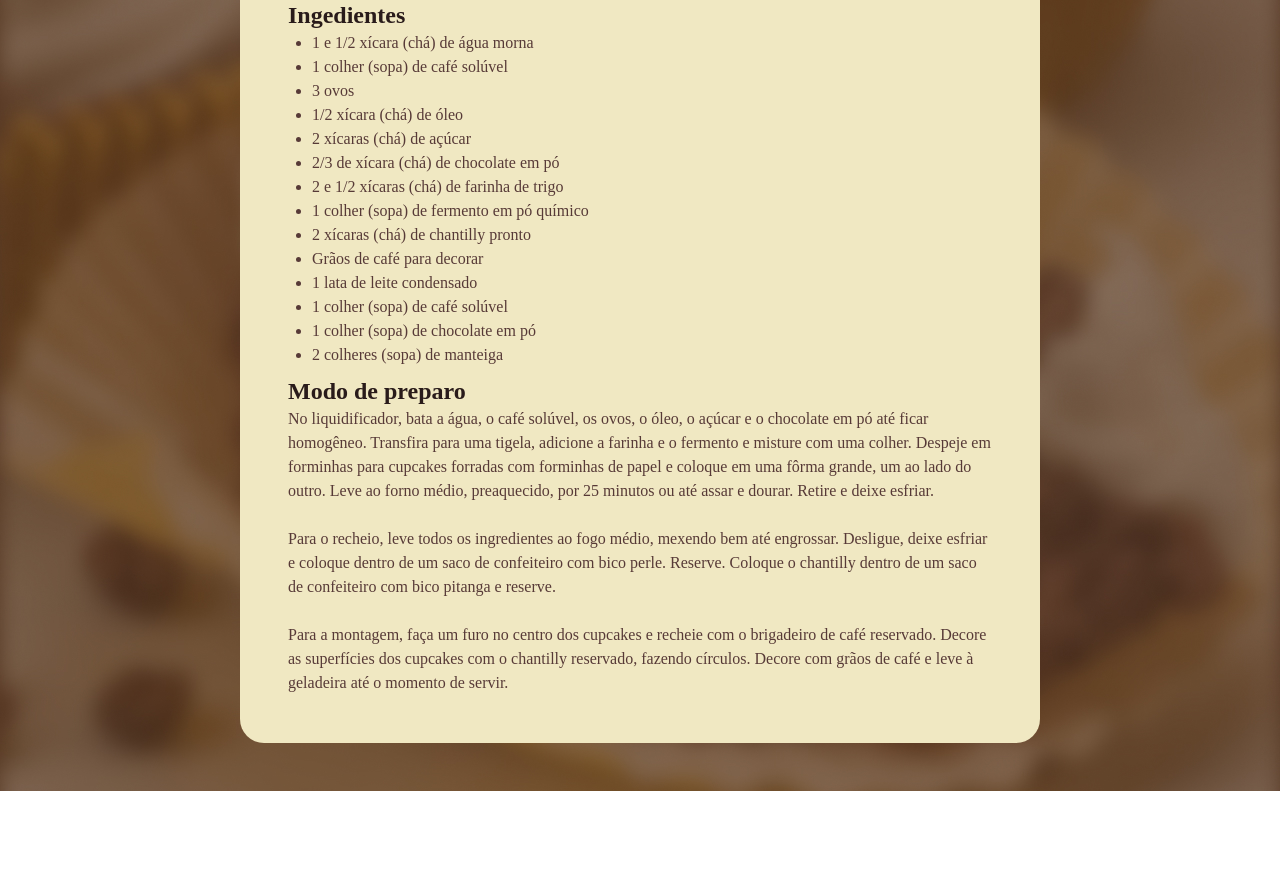
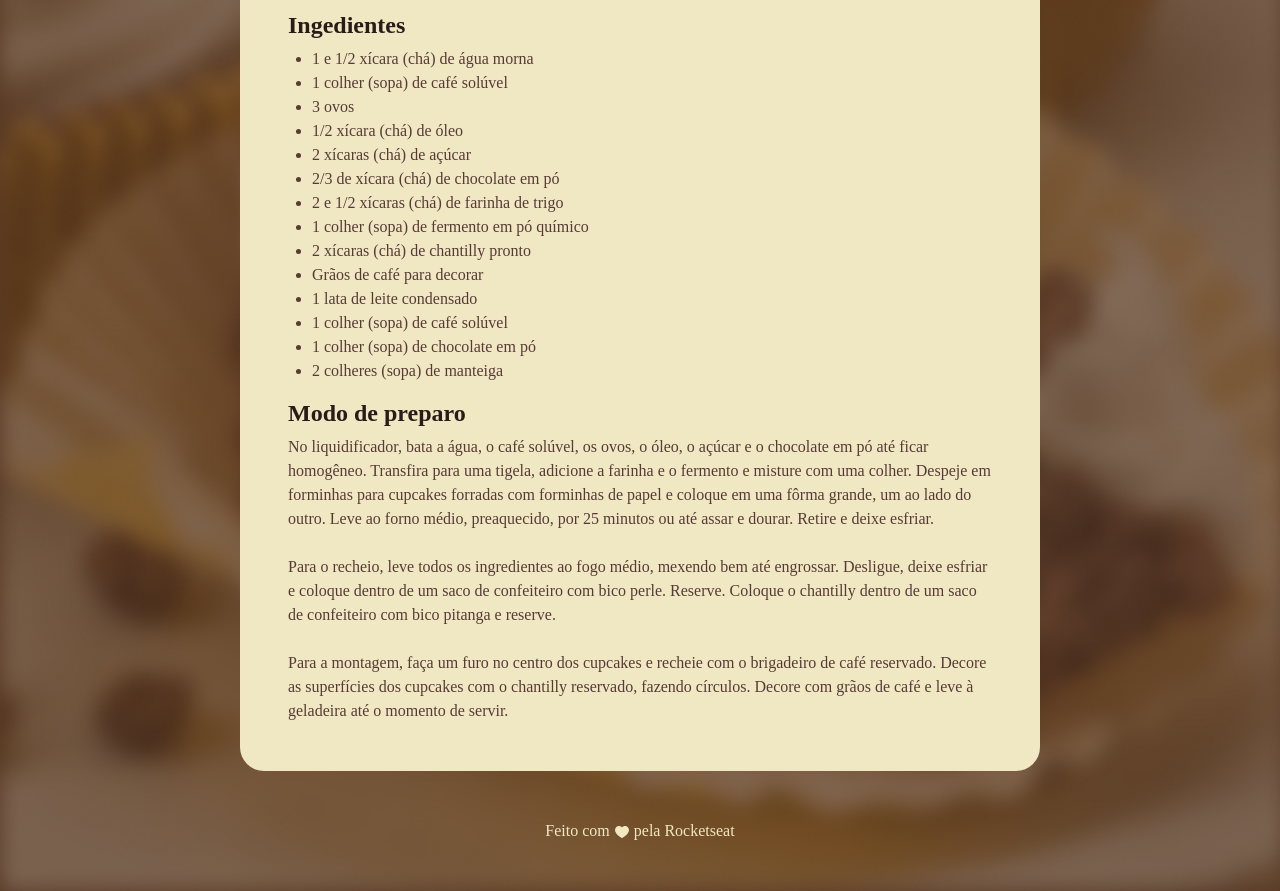
Before and after one commit to rmcraphael/Projeto, a plain HTML site: page index.html in a window 1280 px wide. Shown: the part 704-1595 px from the top of the page. Before the commit the page ends 1495 px from the top, so only its background shows below. Drawn offline with Linux system fonts and the light colour scheme; a web font is replaced by a local one.

Commit message:
adicionando footer

```diff
--- a/index.html
+++ b/index.html
@@ -53,7 +53,10 @@
                 Para a montagem, faça um furo no centro dos cupcakes e recheie com o brigadeiro de café reservado. Decore as                        superfícies dos cupcakes com o chantilly reservado, fazendo círculos. Decore com grãos de café e leve à geladeira                   até o momento de servir.
                 </p>
             </section>
-
-    </main>
+        </main>
+    </div>
+    <footer>
+        Feito com <img src="assets/heart.svg" alt="imagem de um coracao"> pela Rocketseat
+    </footer>
 </body>
 </html>
--- a/style.css
+++ b/style.css
@@ -50,8 +50,19 @@ h2 {
 h1,h2 {
   color: #291B1A;
   margin-bottom: 4px;
+  line-height: 150%;
 }
 
 ul {
   padding-left: 24px;
 }
+
+footer {
+  color: #F0E8C2;
+  text-align: center;
+  padding-bottom: 48px;
+}
+
+footer img {
+  vertical-align: middle;
+}
```
Also changed, not shown: assets/heart.svg (added).
